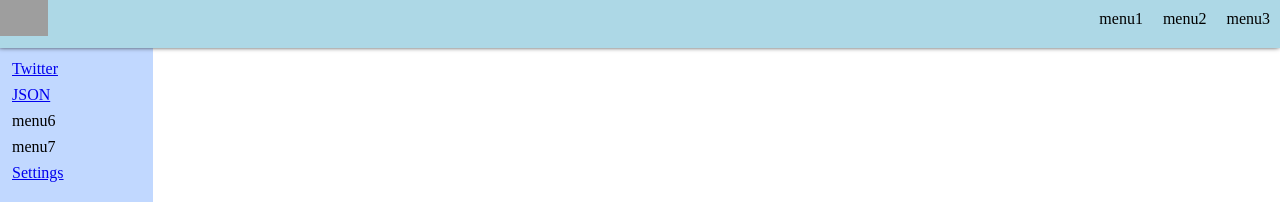
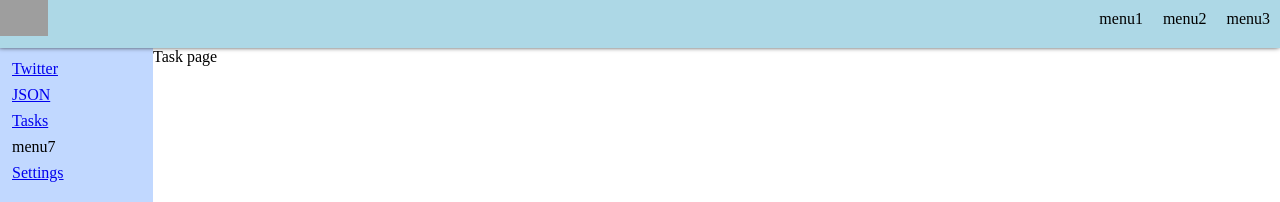
Before and after one commit to niwa-niwa/lesson-react-twitter, a React (Create React App) app: page /tasks in a window 1280 px wide. Shown: the top 202 px of the page. Built offline with nearby package versions, Linux system fonts and the light colour scheme; grey boxes are pictures that could not be loaded.

Commit message:
created new app that called Tasks with mock-server

```diff
--- a/src/components/App.js
+++ b/src/components/App.js
@@ -8,6 +8,7 @@ import Root from './Root'
 import Footer from './Footer'
 import Settings from './Settings'
 import Json from './Json'
+import Tasks from './tasks/Tasks'
 
 import '../scss/App.scss'
 
@@ -22,6 +23,7 @@ const App = () => {
                             <Route path="/" exact component={Root} />
                             <Route path="/settings" exact component={Settings} />
                             <Route path="/json" exact component={Json} />
+                            <Route path="/tasks" exact component={Tasks} />
                         </Switch>
                     </div>
                 </div>
--- a/src/components/SideNav.js
+++ b/src/components/SideNav.js
@@ -15,7 +15,9 @@ class SideNav extends React.Component{
                 <div>
                     <Link to="/json">JSON</Link>
                 </div>
-                <div>menu6</div>
+                <div>
+                    <Link to="/tasks">Tasks</Link>
+                </div>
                 <div>menu7</div>
                 <div>
                     <Link to="/settings">Settings</Link>
--- /dev/null
+++ b/src/components/tasks/Tasks.js
@@ -0,0 +1,26 @@
+import React from 'react'
+
+
+const Tasks = () => {
+
+
+    // TODO: post a task
+
+    // TODO: post status done to the task
+
+    // TODO: post status star to the task
+
+    // TODO: fetch tasks
+
+    // TODO: show a dialog to input a task
+
+    // TODO: create a task-card
+
+    // TODO: rendering tasks in a list
+
+    return (
+        <div>Task page</div>
+    )
+}
+
+export default Tasks
```
